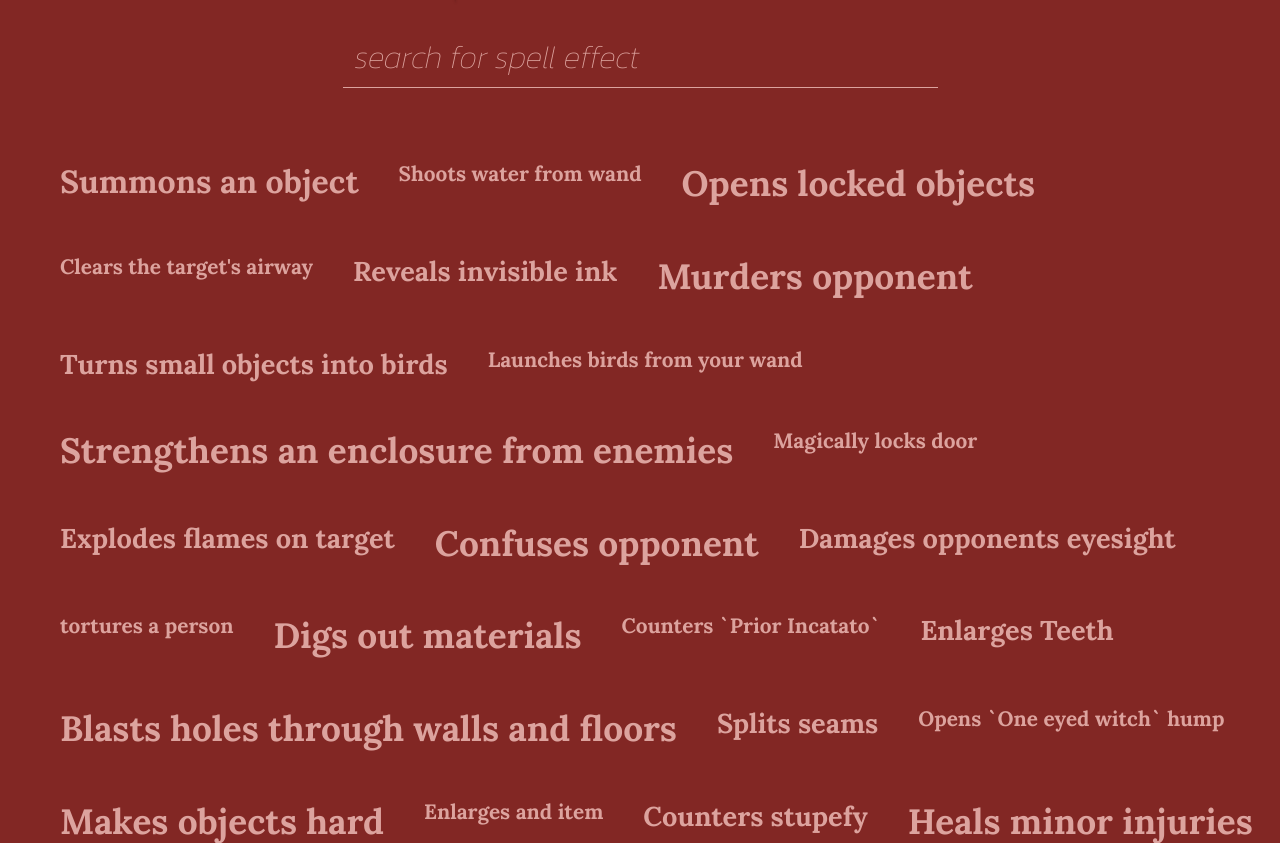
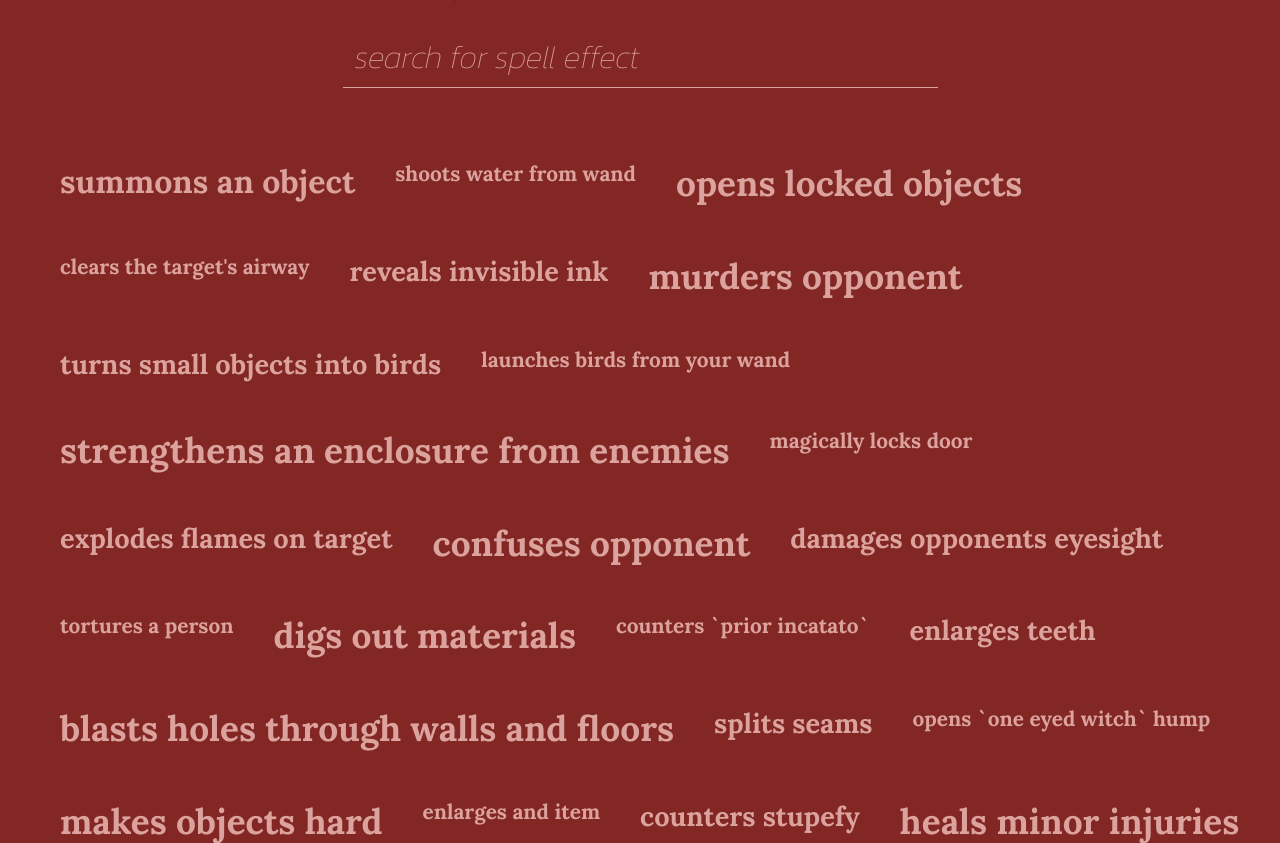
Before and after one commit to skarbala/selenide-playground, a PHP site: page /spelleology.php in a window 1280 px wide. Shown: the part 287-1130 px from the top of the page. Run offline with PHP 8.4, Linux system fonts and the light colour scheme; some libraries are stand-ins or nearby versions.

Commit message:
displaying spells with lowercase

```diff
--- a/spelleology/style.css
+++ b/spelleology/style.css
@@ -60,6 +60,7 @@ ul.spells li {
   vertical-align: middle;
   font-size: 2em;
   transition: all 200ms ease-in-out;
+  text-transform: lowercase;
 }
 ul.spells li div.inner {
   padding: 10px;
--- a/spelleology/style.scss
+++ b/spelleology/style.scss
@@ -62,6 +62,7 @@ ul.spells {
     vertical-align: middle;
     font-size: 2em;
     transition: all 200ms ease-in-out;
+    text-transform: lowercase;
     div.inner {
       padding: 10px;
       cursor: pointer;
```
